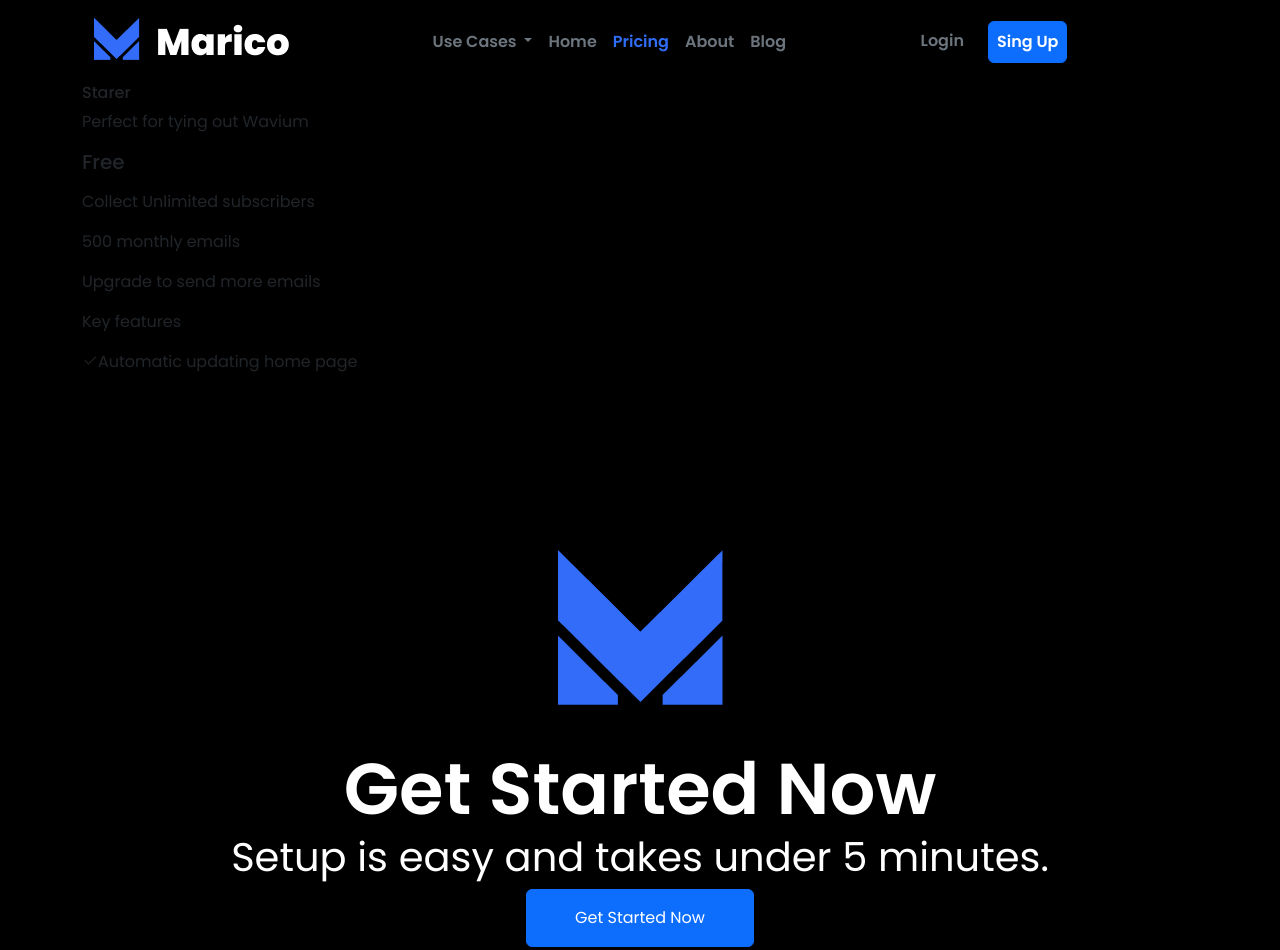
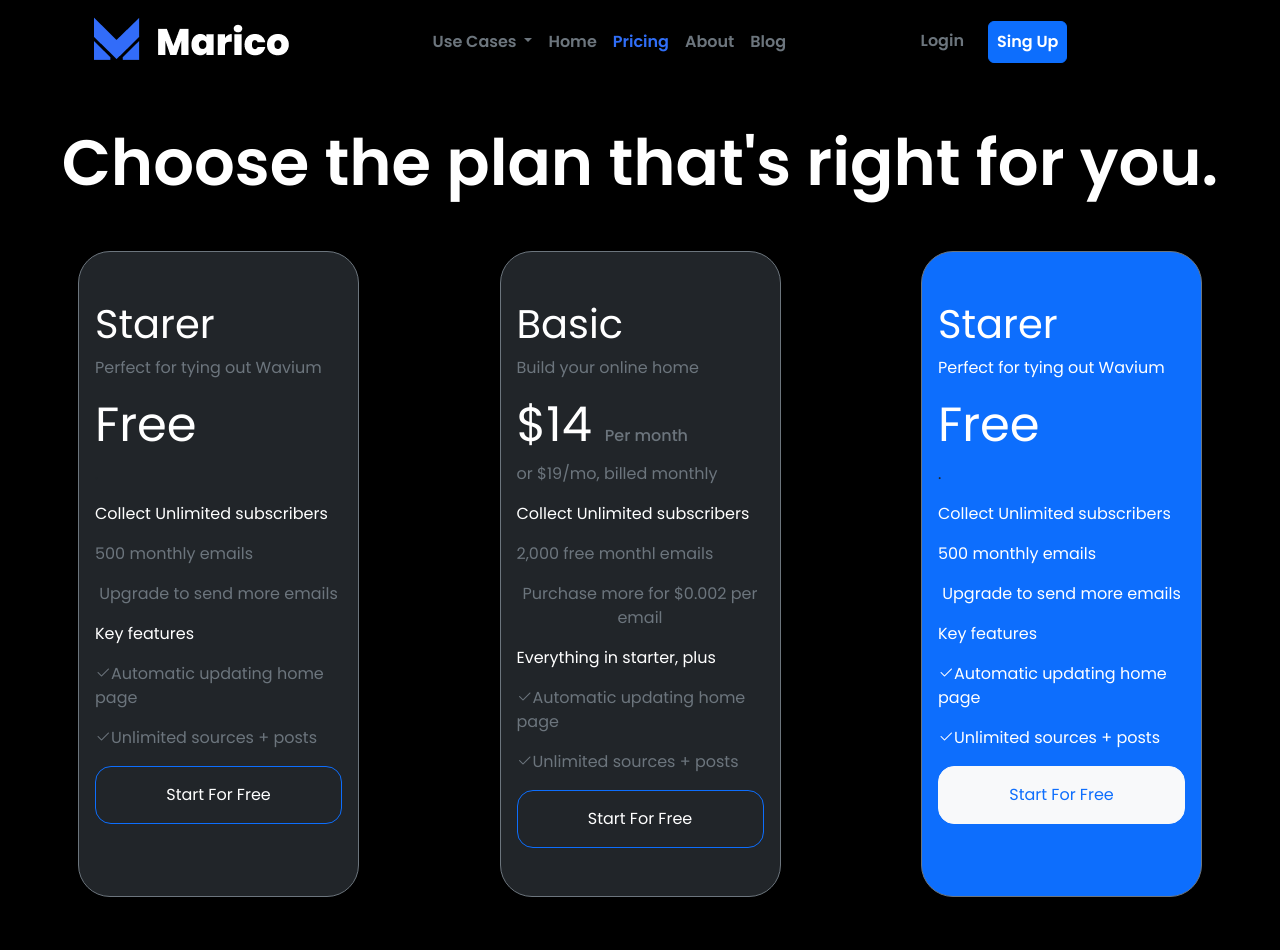
Before and after one commit to javohirveb/marico, a plain HTML site: page html/pricing.html in a window 1280 px wide. Shown: the top 950 px of the page. Drawn offline with nearby package versions, Linux system fonts and the light colour scheme.

Commit message:
error correct

```diff
--- a/css/style.css
+++ b/css/style.css
@@ -1,5 +1,23 @@
 body {
     font-family: 'Poppins', sans-serif;
+}
+
+::-webkit-scrollbar {
+    width: 10px;
+}
+
+::-webkit-scrollbar-track {
+    box-shadow: inset 0 0 5px grey;
+    border-radius: 10px;
+}
+
+::-webkit-scrollbar-thumb {
+    background: #999;
+    border-radius: 10px;
+}
+
+::-webkit-scrollbar-thumb:hover {
+    background: #555;
 }
 
 .first__color {
@@ -50,14 +68,14 @@ body {
 }
 
 section {
-    margin-top: 160px;
+    margin-top: 100px;
 }
 
 .control {
     background: url(../images/Image\ \(1\).png);
     background-size: cover;
     background-position: center;
-    padding: 290px 30px;
+    padding: 290px 10px;
 }
 
 .scale-img {
--- a/html/pricing.html
+++ b/html/pricing.html
@@ -73,31 +73,56 @@
                     </div>
                 </div>
             </nav>
-
-
-
         </div>
     </header>
 
-
     <main>
 
+        <h2 class="h2 display-3 fw-semibold text-center text-white lh-1 mt-5">Choose the plan that's right for you.</h2>
+
         <div class="container">
-            <div class="row">
-                <div class="col">
-                    <h6>Starer</h6>
-                    <p>Perfect for tying out Wavium</p>
-                    <h5>Free</h5>
-                    <p> </p>
-                    <p>Collect Unlimited subscribers</p>
-                    <p>500 monthly emails</p>
-                    <p>Upgrade to send more emails</p>
-                    <p>Key features</p>
-                    <p><i class="bi bi-check2"></i>Automatic updating home page</p>
+            <div class="row justify-content-between mt-5 px-2 gy-2">
+                <div class="col-lg-3 col-12 px-3 py-5 bg-dark rounded-5 border border-secondary">
+                    <h6 class="h6 display-6 text-white">Starer</h6>
+                    <p class="text-secondary">Perfect for tying out Wavium</p>
+                    <h5 class="h5  display-5 text-white">Free</h5>
+                    <p> .</p>
+                    <p class="text-white">Collect Unlimited subscribers</p>
+                    <p class="text-secondary">500 monthly emails</p>
+                    <p class="text-center text-secondary">Upgrade to send more emails</p>
+                    <p class="text-white">Key features</p>
+                    <p class="text-secondary"><i class="bi bi-check2"></i>Automatic updating home page</p>
+                    <p class="text-secondary"><i class="bi bi-check2"></i>Unlimited sources + posts</p>
+                    <a class="btn btn-outline-primary rounded-4 d-block w-full text-white py-3" href="#">Start For Free</a>
+                </div>
+                <div class="col-lg-3 col-12 px-3 py-5 bg-dark rounded-5 border border-secondary">
+                    <h6 class="h6 display-6 text-white">Basic</h6>
+                    <p class="text-secondary">Build your online home</p>
+                    <h5 class="h5  display-5 text-white">$14 <span class="h6 text-secondary">Per month</span></h5>
+                    <p class="text-secondary">or $19/mo, billed monthly</p>
+                    <p class="text-white">Collect Unlimited subscribers</p>
+                    <p class="text-secondary">2,000 free monthl emails</p>
+                    <p class="text-center text-secondary">Purchase more for $0.002 per email</p>
+                    <p class="text-white">Everything in starter, plus</p>
+                    <p class="text-secondary"><i class="bi bi-check2"></i>Automatic updating home page</p>
+                    <p class="text-secondary"><i class="bi bi-check2"></i>Unlimited sources + posts</p>
+                    <a class="btn btn-outline-primary rounded-4 d-block w-full text-white py-3" href="#">Start For Free</a>
+                </div>
+                <div class="col-lg-3 col-12 px-3 py-5 bg-primary rounded-5 border border-secondary">
+                    <h6 class="h6 display-6 text-white">Starer</h6>
+                    <p class="text-white">Perfect for tying out Wavium</p>
+                    <h5 class="h5  display-5 text-white">Free</h5>
+                    <p> .</p>
+                    <p class="text-white">Collect Unlimited subscribers</p>
+                    <p class="text-white">500 monthly emails</p>
+                    <p class="text-center text-white">Upgrade to send more emails</p>
+                    <p class="text-white">Key features</p>
+                    <p class="text-white"><i class="bi bi-check2"></i>Automatic updating home page</p>
+                    <p class="text-white"><i class="bi bi-check2"></i>Unlimited sources + posts</p>
+                    <a class="btn btn-light rounded-4 d-block w-full text-primary py-3" href="#">Start For Free</a>
                 </div>
             </div>
         </div>
-
 
         <div class="container">
             <section class="text-center">
@@ -109,7 +134,6 @@
                         class="fw-bold text-white">1000+</span> creators have already started </p>
             </section>
         </div>
-
     </main>
 
     <footer>
@@ -135,13 +159,6 @@
         </div>
     </footer>
 
-
-
-
-
-
-
-
     <script src="https://cdn.jsdelivr.net/npm/bootstrap@5.2.3/dist/js/bootstrap.bundle.min.js"
         integrity="sha384-kenU1KFdBIe4zVF0s0G1M5b4hcpxyD9F7jL+jjXkk+Q2h455rYXK/7HAuoJl+0I4"
         crossorigin="anonymous"></script>
```
Also changed, not shown: html/about.html (+7 -7 lines), html/login.html (+4 -4 lines), html/signup.html (+2 -2 lines), index.html (+13 -27 lines).
